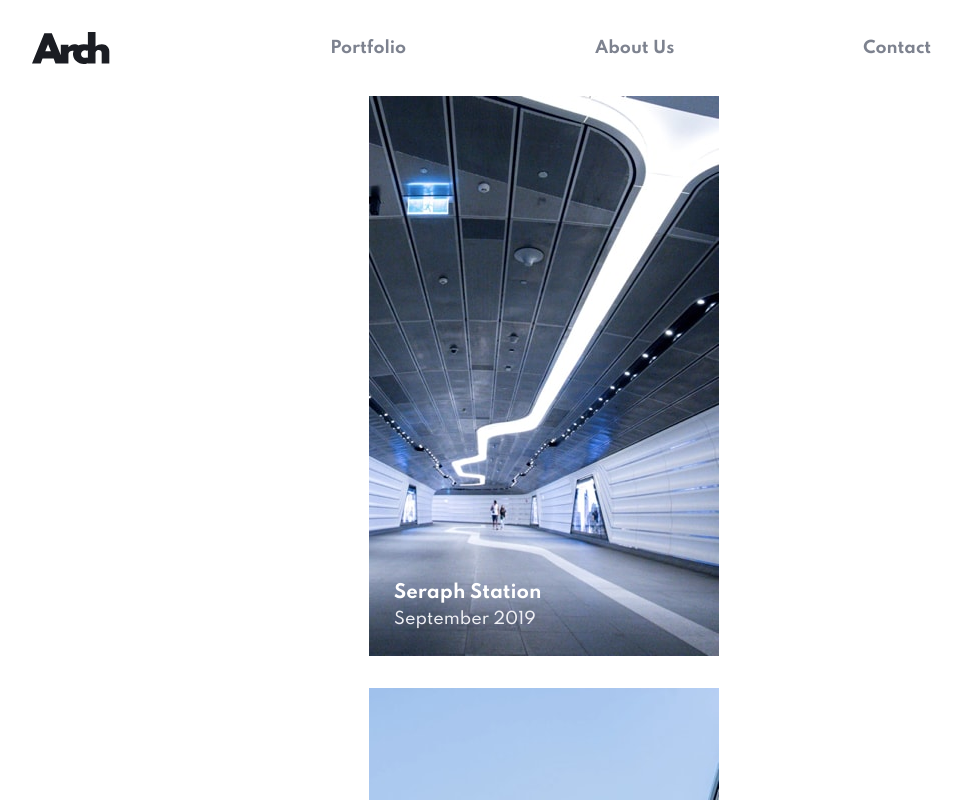
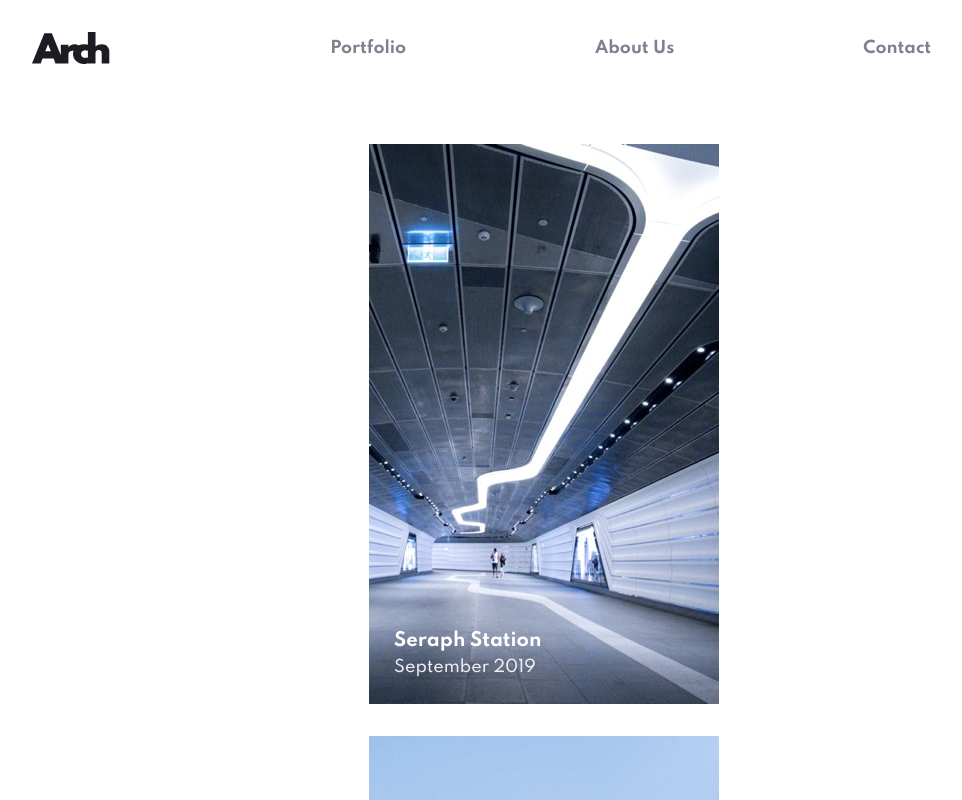
Before and after one commit to chungleee/nextjs-arch-studio, a Next.js app: page /portfolio in a window 1280 px wide. Shown: the top 800 px of the page, without its empty margins (96-1058 px from the left). Built offline with nearby package versions, Linux system fonts and the light colour scheme.

Commit message:
sort cards in descending order before mapping

```diff
--- a/pages/portfolio.js
+++ b/pages/portfolio.js
@@ -5,10 +5,14 @@ import { data } from '../data/portfolio';
 const Portfolio = () => {
 	console.log('portoflio data: ', data);
 	return (
-		<main className='grid justify-center gap-8'>
-			{data.map((item) => {
-				return <PortfolioCard item={item} key={item.title} />;
-			})}
+		<main className='grid justify-center gap-8 my-12'>
+			{data
+				.sort((itemA, itemB) => {
+					return itemB.year - itemA.year;
+				})
+				.map((item) => {
+					return <PortfolioCard item={item} key={item.title} />;
+				})}
 		</main>
 	);
 };
```
